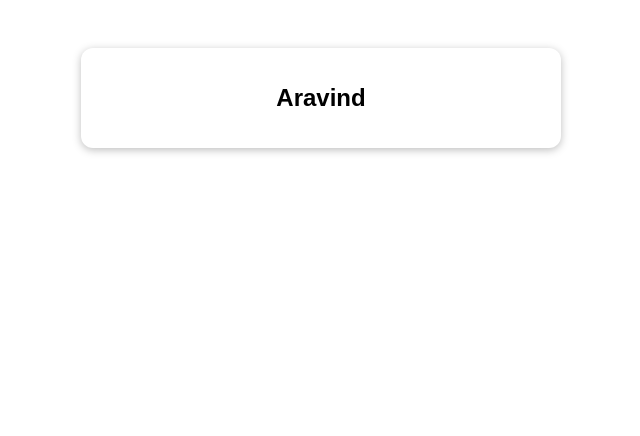
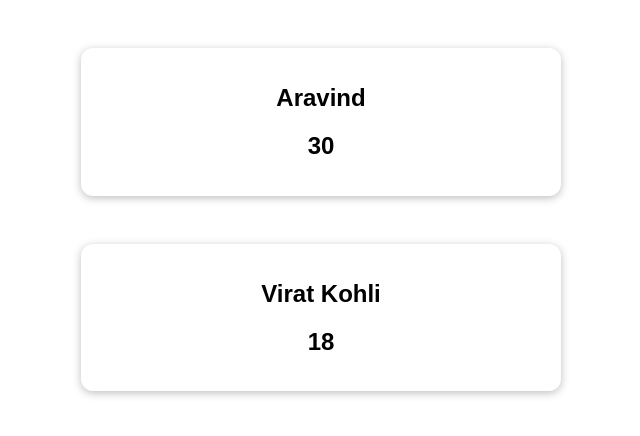
Before and after one commit to GaneshKosuri/Vue, a Vue app in the folder Vue Projects/composition-01-starting-setup/: page / in a window 1280 px wide. Shown: the top 436 px of the page, without its empty margins (319-959 px from the left). Built offline with nearby package versions, Linux system fonts and the light colour scheme; the HTML template or start-up script is replaced by a standard one.

Commit message:
build reactive objects using ref and reactive

```diff
--- a/Vue Projects/composition-01-starting-setup/src/App.vue
+++ b/Vue Projects/composition-01-starting-setup/src/App.vue
@@ -1,16 +1,44 @@
 <template>
   <section class="container">
-    <h2>{{ username }}</h2>
+    <h2>{{ user.name }}</h2>
+    <h2>{{ user.age }}</h2>
+  </section>
+  <section class="container">
+    <h2>{{ cricketer.name }}</h2>
+    <h2>{{ cricketer.jersey }}</h2>
   </section>
 </template>
 
 <script setup>
-import { ref } from 'vue';
+import { ref, reactive } from 'vue';
 
-const username = ref('Ganesh Kosuri');
+// const username = ref('Ganesh Kosuri');
+// const age = ref(20);
+
+// setTimeout(() => {
+//   username.value = 'Aravind';
+//   age.value = 25;
+// }, 2000);
+
+const user = ref({
+  name: 'Ganesh Kosuri',
+  age: 25,
+});
+
+console.log('user', user);
+
+const cricketer = reactive({
+  name: 'Dhoni',
+  jersey: 7,
+});
+
+console.log('cricketer', cricketer);
 
 setTimeout(() => {
-  username.value = 'Aravind';
+  user.value.name = 'Aravind';
+  user.value.age = 30;
+  cricketer.name = 'Virat Kohli';
+  cricketer.jersey = 18;
 }, 2000);
 </script>
 
```
